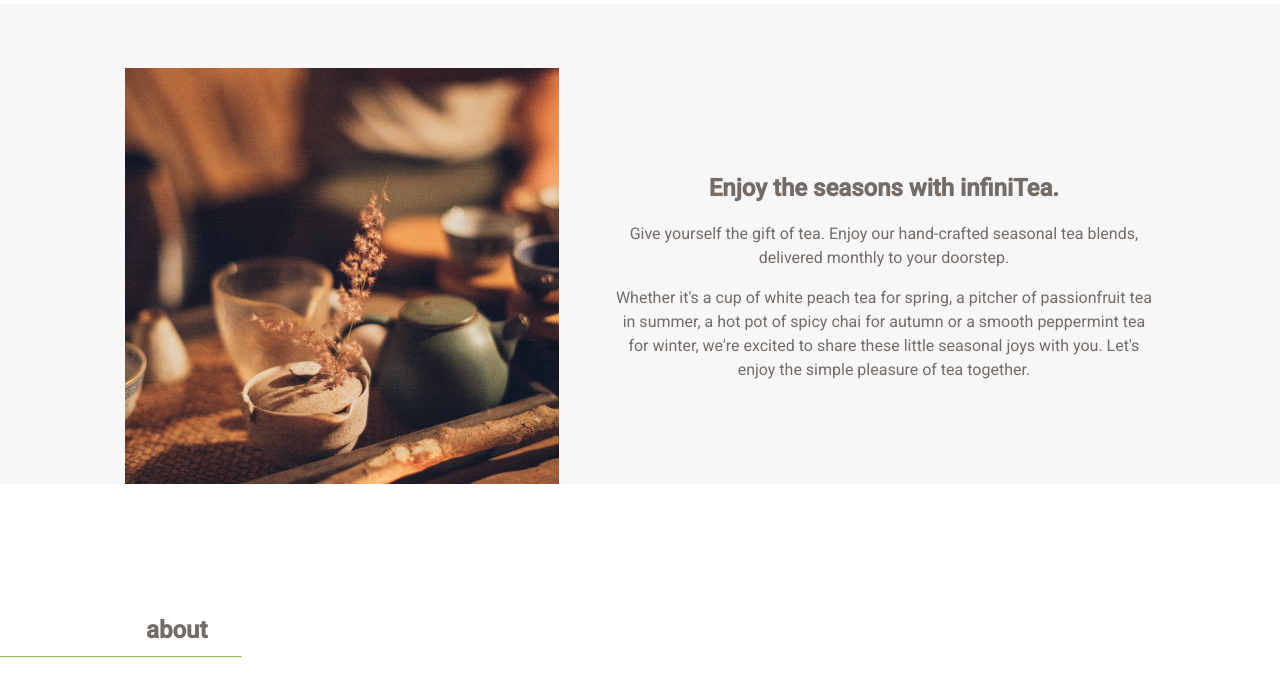
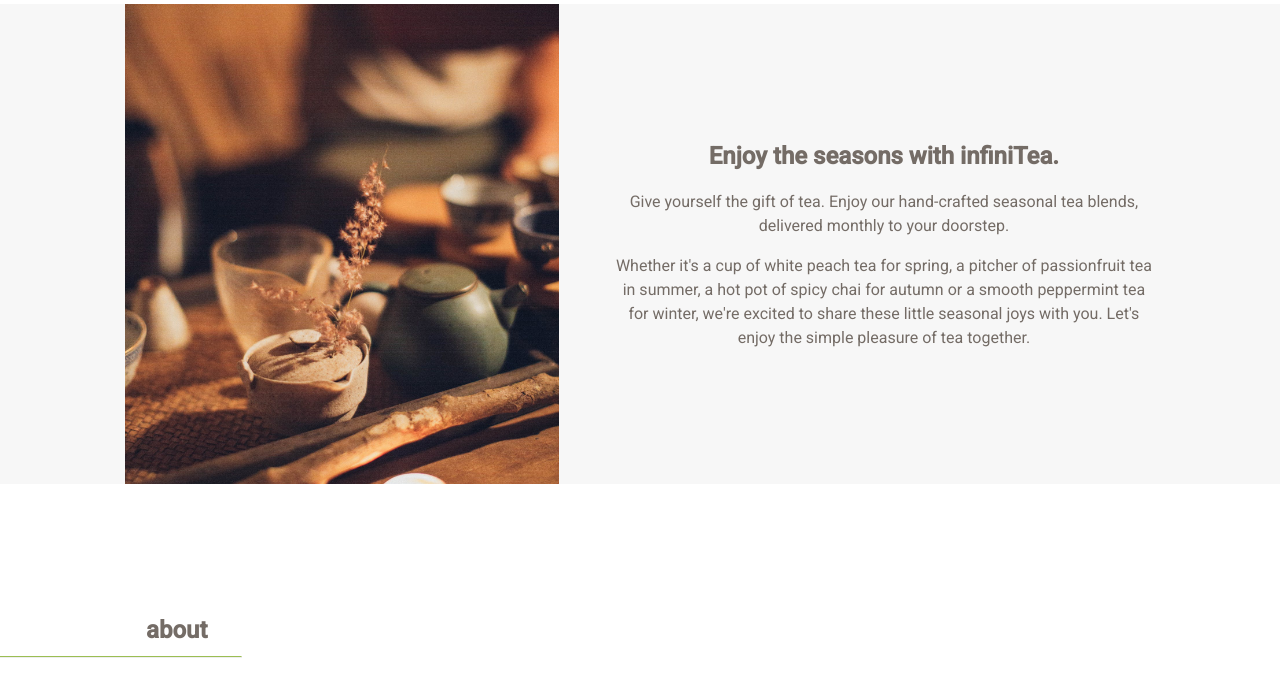
Before and after one commit to mkamri/infiniTea, a plain HTML site: page index.html in a window 1280 px wide. Shown: the part 48-743 px from the top of the page. Drawn offline with Linux system fonts and the light colour scheme.

Commit message:
Removing padding from the top of the hero section

```diff
--- a/css/style.css
+++ b/css/style.css
@@ -116,6 +116,7 @@
 /*------HERO------*/
 
 #hero {
+	padding-top: 0;
 	margin-top: 0;
 	height: 60vh;
 	display: flex;
@@ -233,16 +234,8 @@
 	text-align: center;
 }
 
-
-
-
-
-
-
 /*------TABLET AND MOBILE------*/
-@media screen and (max-width: 750px),
-screen and (max-height: 400px) {
-
+@media screen and (max-width: 750px), screen and (max-height: 400px) {
 	/*------DOCUMENT------*/
 	section {
 		padding: 0 1rem;
@@ -356,16 +349,10 @@
 		align-items: center;
 		padding: 1rem 0 2rem 0;
 	}
-
-
 }
 
-
-
 /*------MOBILE ONLY------*/
-@media screen and (max-width: 600px),
-screen and (max-height: 400px) {
-
+@media screen and (max-width: 600px), screen and (max-height: 400px) {
 	.three-column-grid {
 		display: grid;
 		grid-template-columns: 100%;
@@ -373,5 +360,4 @@
 		text-align: center;
 		row-gap: 3rem;
 	}
-
 }
```
Lines whose indentation alone changed are shown as unchanged.
